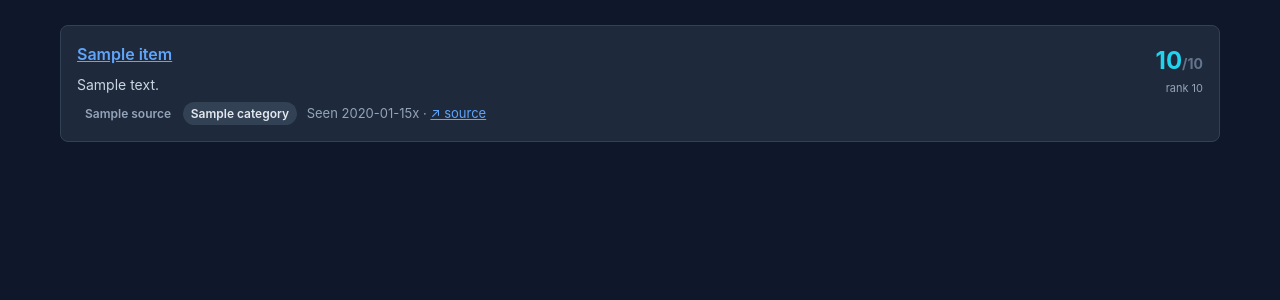
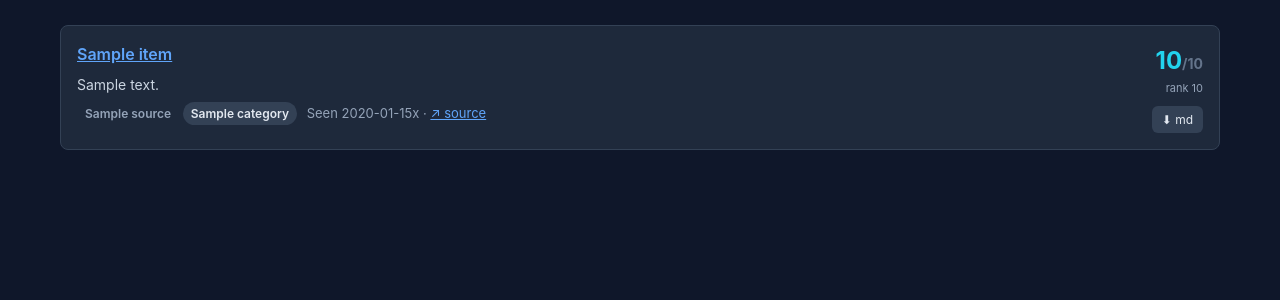
Before and after one commit to hoangtmbk/trending-bot, a FastAPI app: template templates/index.html in a window 1280 px wide. Shown: the part 148-448 px from the top of the page. Run offline with FastAPI, Linux system fonts and the light colour scheme; the template is opened without the code that fills it: most values are stand-ins (such as "Sample title", 1, 10 or a date in 2020); parts of the project's set-up code (start-up, migrations or seed data) failed here and were passed over.

Commit message:
feat(export): per-card markdown export button
Add data-item-id attribute to each card div and a ⬇ md anchor linking
to /api/items/{id}/export.md in the score column, reusing btn btn-secondary.

Co-Authored-By: Claude Sonnet 4.6 <noreply@anthropic.com>

```diff
--- a/interfaces/web/templates/index.html
+++ b/interfaces/web/templates/index.html
@@ -4,7 +4,7 @@
 <h1 style="margin: 20px 0;">Trending Items</h1>
 <div id="items">
 {% for item in items %}
-<div class="card">
+<div class="card" data-item-id="{{ item.id }}">
     <div style="display: flex; justify-content: space-between; align-items: start; gap: 16px;">
         <div style="flex: 1; min-width: 0;">
             <a href="/item/{{ item.id }}" style="font-size: 16px; font-weight: 600;">{{ item.title[:120] }}</a>
@@ -21,6 +21,10 @@
         <div style="text-align: right; flex-shrink: 0;">
             <div class="score">{{ item.interest_score }}<span style="color:#64748b;font-size:14px;">/10</span></div>
             <div class="meta" style="font-size: 11px;">rank {{ "%.0f"|format(item.normalized_score) }}</div>
+            <a href="/api/items/{{ item.id }}/export.md"
+               class="btn btn-secondary"
+               style="margin-top: 8px; font-size: 12px; padding: 4px 10px;"
+               title="Export to Markdown">⬇ md</a>
         </div>
     </div>
 </div>
```
